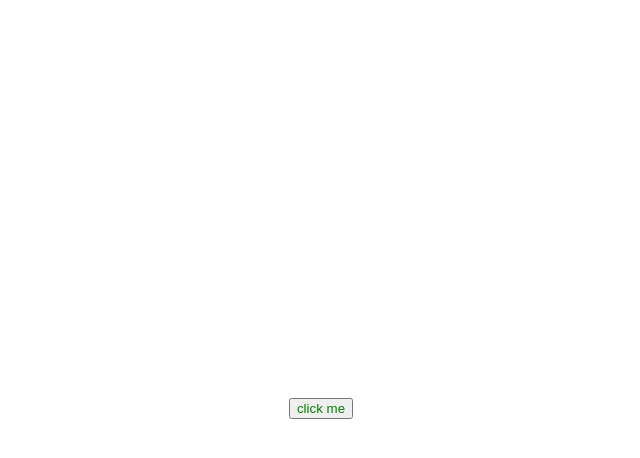
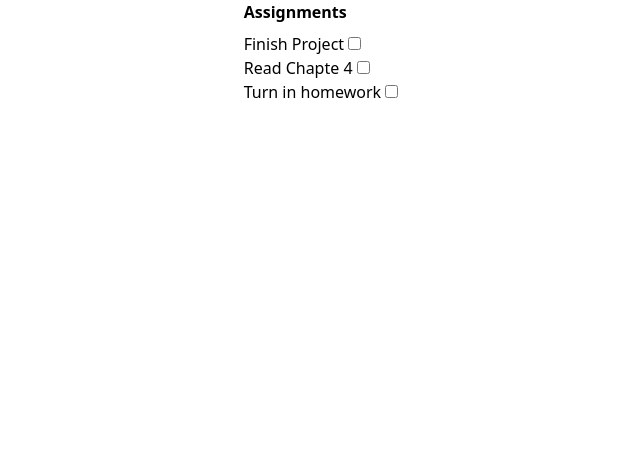
Before and after one commit to 0xdevvyy/Vue-practice, a plain HTML site: page basics.html in a window 1280 px wide. Shown: the whole page, without its empty margins (319-959 px from the left). Drawn offline with nearby package versions, Linux system fonts and the light colour scheme.

Commit message:
feat: learning about conditionals

```diff
--- a/basics.html
+++ b/basics.html
@@ -5,45 +5,63 @@
     <meta name="viewport" content="width=device-width, initial-scale=1.0">
     <title>Vue Start</title>
     <script src="https://unpkg.com/vue@3/dist/vue.global.js"></script>
+    <script src="https://cdn.tailwindcss.com"></script>
 </head>
-<style>
-    html,body{
-        height: 100%;
-    }
 
-    body{
-        display: grid;
-        place-items: center;
-    }
+<body class="h-full grid place-items-center">
+    <div class="app" id="app">
+        <section v-show="inProgressAssignments.length">
+            <h2 class="font-bold text-blue mb-2">Assignments</h2>
+            <ul>
+                <li v-for="assignment in inProgressAssignments"
+                    :key="assignment.id">
+                    <label >
+                        {{assignment.name}}
+                        <input type="checkbox"v-model="assignment.complete">
+                    </label>
+                </li>
+            </ul>
+        </section>
 
-    .text-green{
-        color: green;
-    }
+         <section v-show="completedAssignments.length">
+            <h2 class="font-bold text-blue mt-2">Completed Assignments</h2>
+            <ul>
+                <li v-for="assignment in completedAssignments"
+                    :key="assignment.id">
+                    <label for="">
+                        {{assignment.name}}
+                        <input type="checkbox"v-model="assignment.complete">
+                    </label>
+                </li>
+            </ul>
+        </section>
 
-    .text-red{
-        color:red;
-    }
-</style>
-<body>
-    <div class="app" id="app">
-      <button :class="active ? 'text-red' : 'text-green'" @click="toggle">click me</button>
     </div>
 
     <script>
-        Vue.createApp({
+        let app = {
             data(){
-                return{
-                    buttonClasses: 'text-green',
-                    active: false
-                };
+                return {
+                    assignments: [
+                        {name: 'Finish Project', complete: false, id:1},
+                        {name: 'Read Chapte 4', complete: false, id:2},
+                        {name: 'Turn in homework', complete: false, id:3},
+                    ]
+                }
             },
-            methods:{
-                toggle(){
+            computed:{
+                completedAssignments(){
+                    return this.assignments.filter(assignment => assignment.complete)
+                },
+                inProgressAssignments(){
+                    return this.assignments.filter(assignment => !assignment.complete)
+                }
 
-                    this.active = !this.active
-                }
+
             }
-        }).mount('#app');
+
+        }
+        Vue.createApp(app).mount('#app');
     </script>
 </body>
 </html>
```
